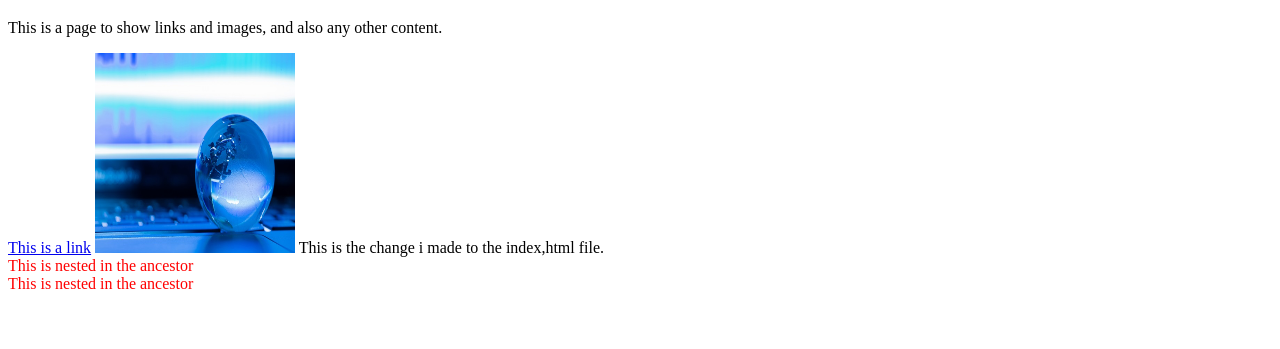
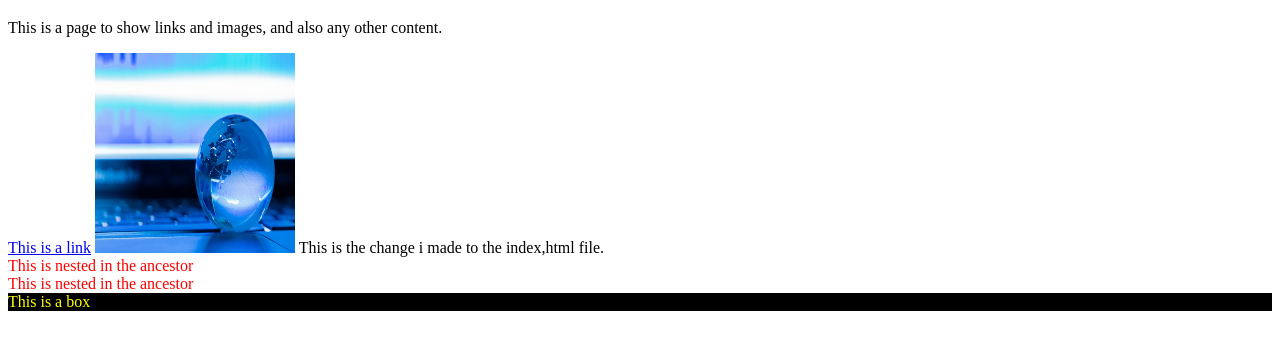
Before and after one commit to Axla012/Links-and-images, a plain HTML site: page index.html in a window 1280 px wide. Shown: the part 61-410 px from the top of the page. Drawn offline with Linux system fonts and the light colour scheme.

Commit message:
update changes

```diff
--- a/index.html
+++ b/index.html
@@ -20,6 +20,7 @@ This is the change i made to the index,html file.
           <div class="child">This is nested in the ancestor</div>
     </div>
 </div>
+<div class="box">This is a box</div>
 
 </body>
 </html>
--- a/styles.css
+++ b/styles.css
@@ -1 +1,2 @@
 .ancestor .child {color:red}
+.box {color:yellow; background-color: black;}
```
